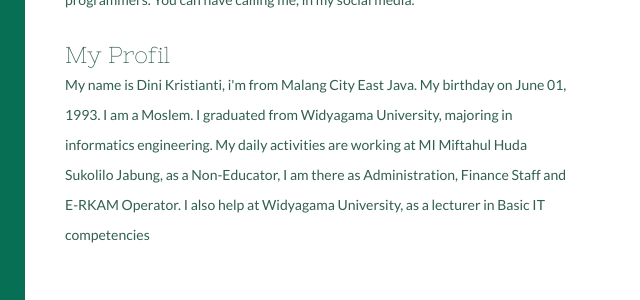
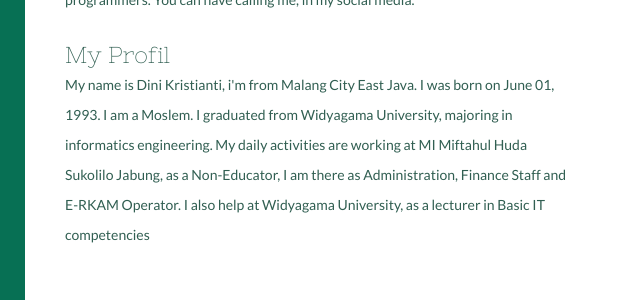
Before and after one commit to dinikristianti/dinikristianti.github.io, a plain HTML site: page about.html in a window 1280 px wide. Shown: the part 446-746 px from the top of the page, 135-775 px from the left. Drawn offline with Linux system fonts and the light colour scheme; files whose address does not match are found by name.

Commit message:
Update about.html

```diff
--- a/about.html
+++ b/about.html
@@ -45,7 +45,7 @@
 				</p>
 				<h3>My Profil</h3>
 				<p>
-					My name is Dini Kristianti, i'm from Malang City East Java. My birthday on June 01, 1993. I am a Moslem. I graduated from Widyagama University, majoring in informatics engineering. My daily activities are working at MI Miftahul Huda Sukolilo Jabung, as a Non-Educator, I am there as Administration, Finance Staff and E-RKAM Operator. I also help at Widyagama University, as a lecturer in Basic IT competencies
+					My name is Dini Kristianti, i'm from Malang City East Java. I was born on June 01, 1993. I am a Moslem. I graduated from Widyagama University, majoring in informatics engineering. My daily activities are working at MI Miftahul Huda Sukolilo Jabung, as a Non-Educator, I am there as Administration, Finance Staff and E-RKAM Operator. I also help at Widyagama University, as a lecturer in Basic IT competencies
 				</p>
 
 			</div>
```
